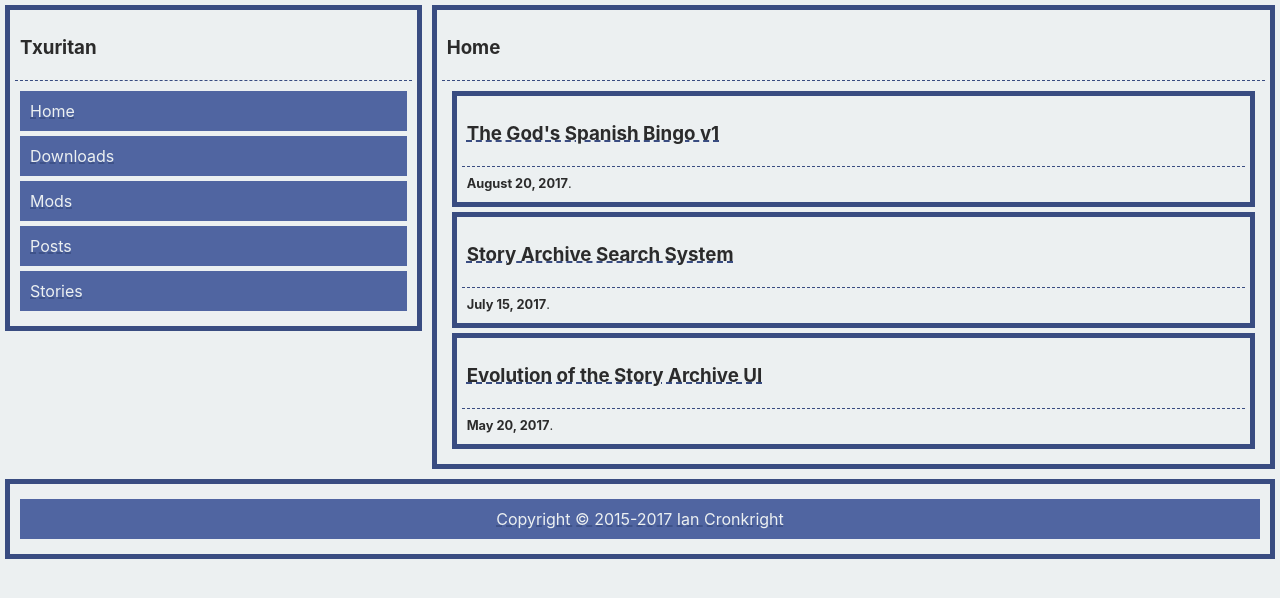
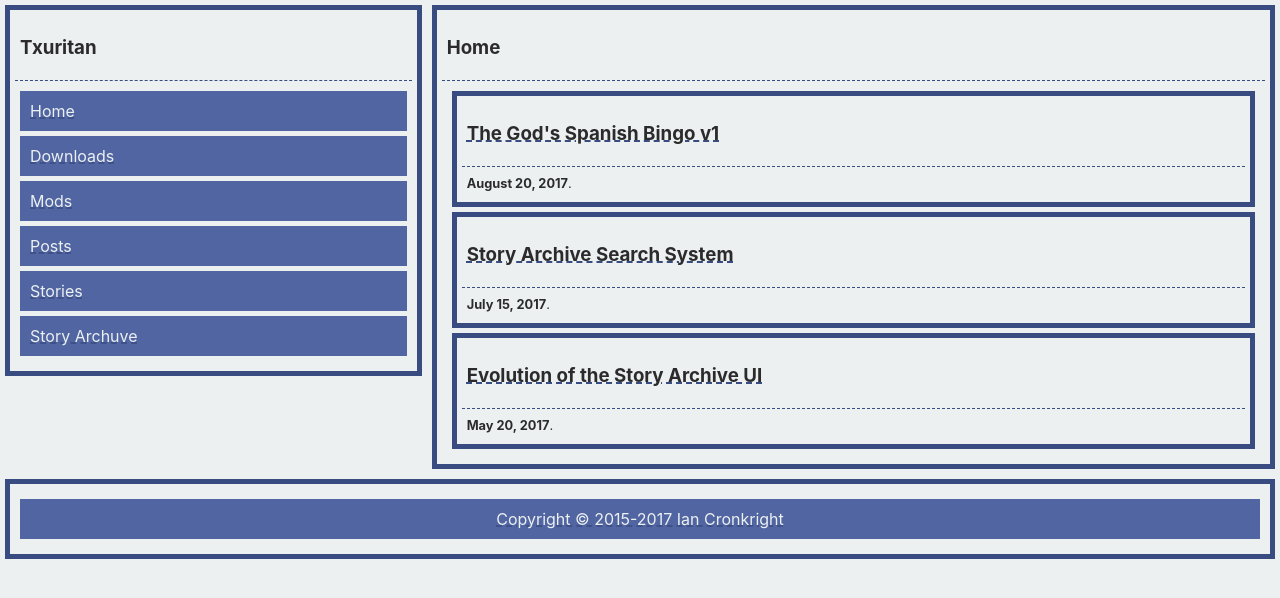
Before and after one commit to Txuritan/Txuritan.github.io, a Jekyll site: the page built from index.html, in a window 1280 px wide. Shown: the top 598 px of the page. Built offline with Jekyll 4.4.1, drawn with Linux system fonts in a browser that asks for light colours.

Commit message:
Updated _config: change gems to plugins
Renamed read-fanfictions.yaml to storyarchive.yml

Added story-archive.html

Upated _includes/navigation.html to include a link to Story Archive

```diff
--- a/_config.yml
+++ b/_config.yml
@@ -12,6 +12,6 @@
   parse_block_html: true
   syntax_highlighter: rouge
 
-gems:
+plugins:
   - jekyll-sitemap
   - jekyll-feed
--- a/_includes/navigation.html
+++ b/_includes/navigation.html
@@ -8,5 +8,6 @@
         <a href="/mods/" class="button">Mods</a>
         <a href="/posts/" class="button">Posts</a>
         <a href="/stories/" class="button">Stories</a>
+	<a href="/story-archive/" class="button">Story Archuve</a>
     </div>
 </div>
--- /dev/null
+++ b/story-archive.html
@@ -0,0 +1,4 @@
+---
+title: "Story Archive"
+layout: default
+---
```
Also changed, not shown: _data/storyarchive.yaml (renamed from _data/read-fanfictions.yaml).
